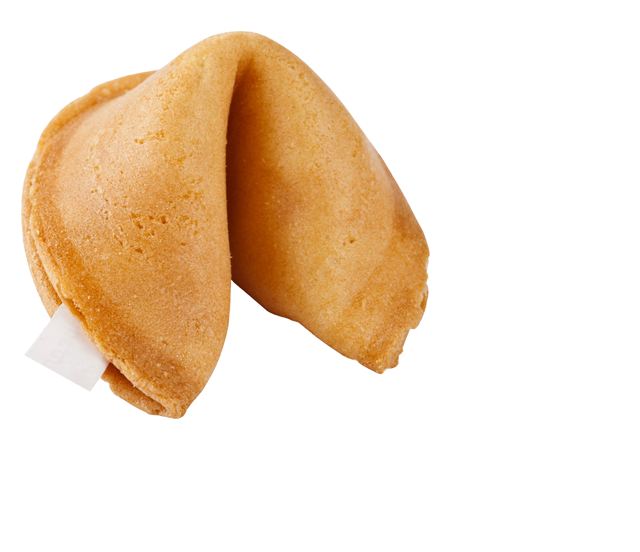
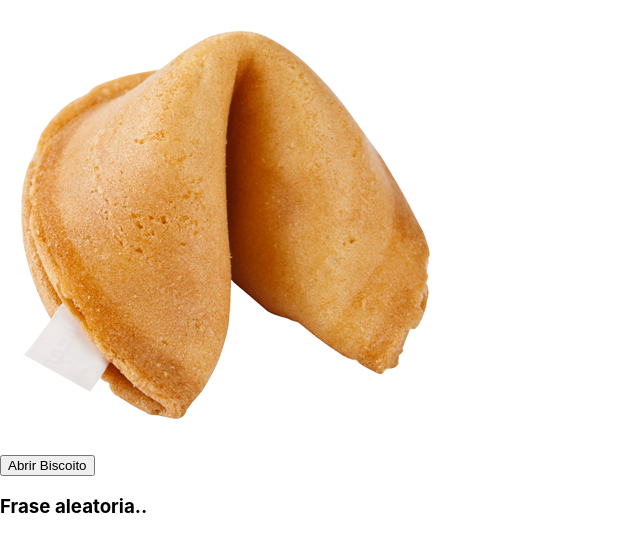
Before and after one commit to ThalysonOliveira/Biscoito-Da-Sorte, a React (Create React App) app: page / in a window 1280 px wide. Shown: the top 552 px of the page, without its empty margins (0-640 px from the left). Built offline with nearby package versions, Linux system fonts and the light colour scheme.

Commit message:
Criado classe CSS

```diff
--- a/src/components/Botao.js
+++ b/src/components/Botao.js
@@ -4,7 +4,8 @@ class Botao extends Component{
     render(){
         return(
             <div>
-
+                <button>Abrir Biscoito</button>
+                <h3 className='textoFrase'>Frase aleatoria..</h3>
             </div>
         )
     }
```
